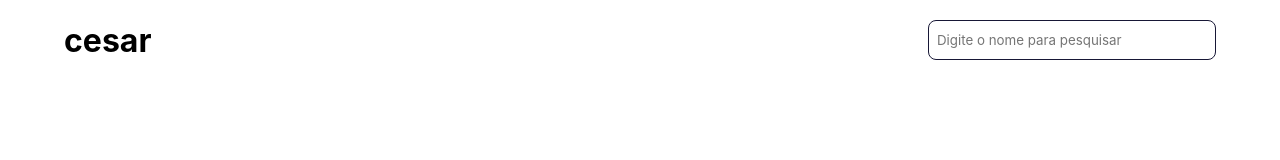
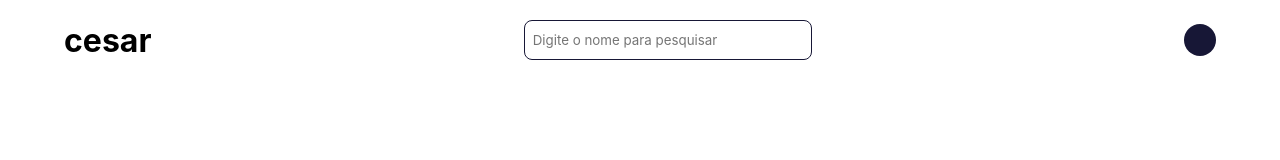
Before and after one commit to cesar7722a/promise, a plain HTML site: page pageUserLogado.html in a window 1280 px wide. Drawn offline with Linux system fonts and the light colour scheme.

Commit message:
criei o local que será renderizado o nome do user logado

```diff
--- a/css/pageUserLogado.css
+++ b/css/pageUserLogado.css
@@ -37,6 +37,18 @@ header input{
   height: 2.5rem;
   border: 1px solid #171736;
 }
+.infoUserLogado{
+  width: 2rem;
+  height: 2rem;
+  display: flex;
+  justify-content: center;
+  align-items: center;
+  background: #171736;
+  color: #fff;
+  border-radius: 50%;
+  cursor: default;
+}
+
 .card{
   display: flex;
   justify-content: center;
--- a/js/index.js
+++ b/js/index.js
@@ -7,8 +7,8 @@ var minhaPronise = function() {
   return new Promise(function(resolve, reject){
     var xhr = new XMLHttpRequest();
 
-    xhr.open('get', 'https://api.github.com/users')
-    xhr.send(null)
+    xhr.open('get', 'https://api.github.com/users');
+    xhr.send(null);
     xhr.onreadystatechange = function() {
       if(xhr.readyState === 4){
         if(xhr.status === 200) {
--- a/pageUserLogado.html
+++ b/pageUserLogado.html
@@ -14,6 +14,7 @@
     <div class="pesquisa">
       <input type="text" placeholder="Digite o nome para pesquisar" id="inputPesquisa">
     </div>
+    <div class="infoUserLogado"></div>
   </header>
   <main>
     <div class="card">
```
